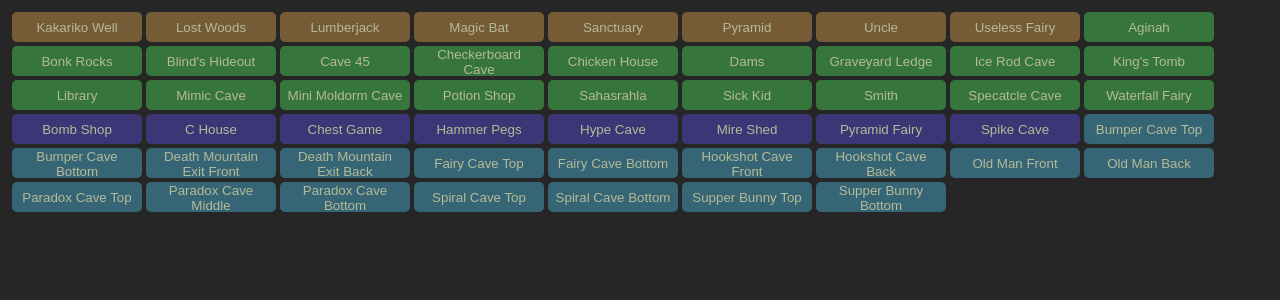
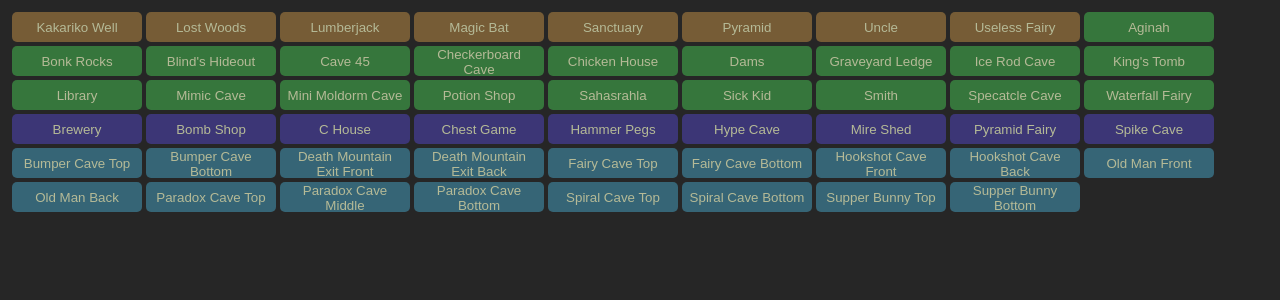
Before and after one commit to filistar/entranceTracker, a React (Create React App) app in the folder entrance-tracker/: page / in a window 1280 px wide. Shown: the top 300 px of the page. Built offline with nearby package versions, Linux system fonts and the light colour scheme.

Commit message:
Add brewery location

```diff
--- a/entrance-tracker/src/App.js
+++ b/entrance-tracker/src/App.js
@@ -34,6 +34,7 @@
     { name: 'Waterfall Fairy', checked: false }
   ],
   darkWorld: [
+    { name: 'Brewery', checked: false },
     { name: 'Bomb Shop', checked: false },
     { name: 'C House', checked: false },
     { name: 'Chest Game', checked: false },
```
